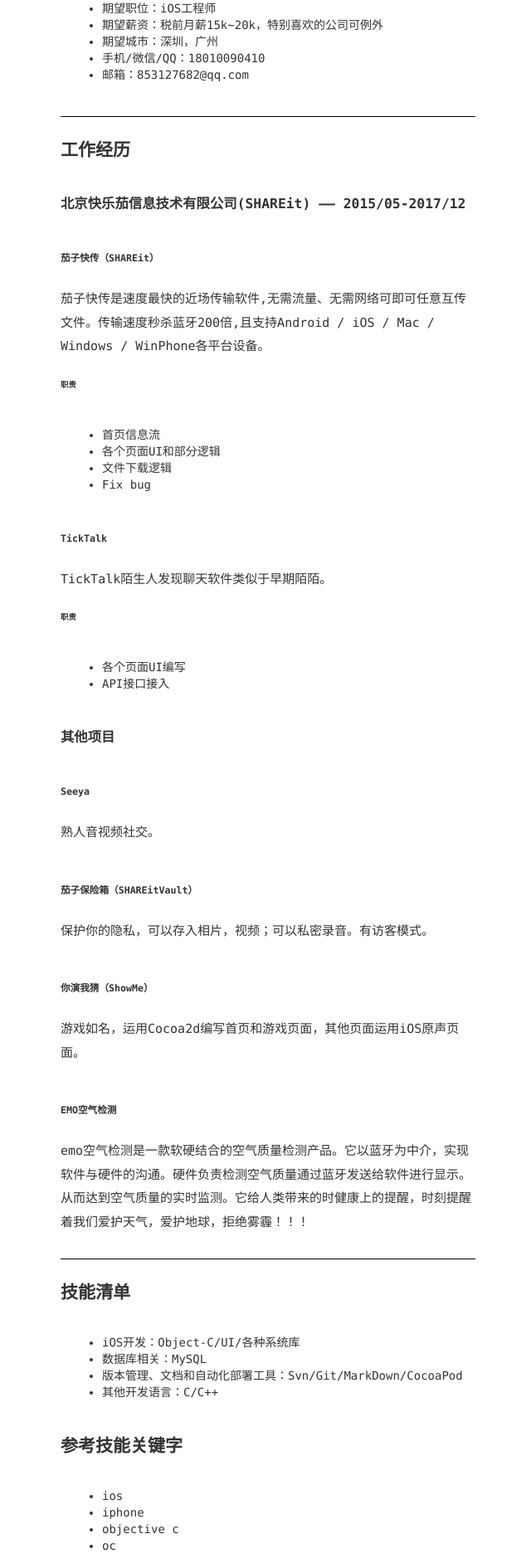
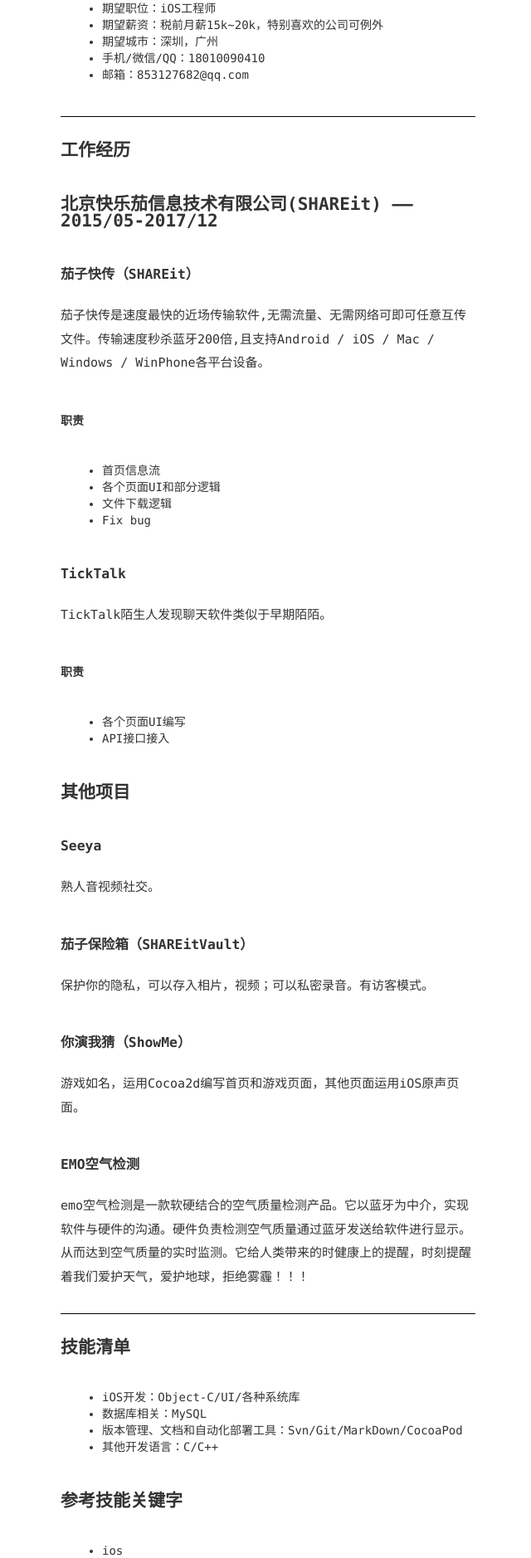
Before and after one commit to xxiAdolph/Adolph, a Jekyll site: the page built from about.md, in a window 1280 px wide. Shown: the part 601-2479 px from the top of the page at 83% size, without its empty margins (317-957 px from the left). Built offline with Jekyll 4.4.1, drawn with Linux system fonts in a browser that asks for light colours.

Commit message:
简历修改

```diff
--- a/about.md
+++ b/about.md
@@ -26,29 +26,29 @@
 ---
 
 # 工作经历
-### 北京快乐茄信息技术有限公司(SHAREit) —— 2015/05-2017/12
-##### 茄子快传（SHAREit）
+## 北京快乐茄信息技术有限公司(SHAREit) —— 2015/05-2017/12
+### 茄子快传（SHAREit）
 茄子快传是速度最快的近场传输软件,无需流量、无需网络可即可任意互传文件。传输速度秒杀蓝牙200倍,且支持Android / iOS / Mac / Windows / WinPhone各平台设备。
-###### 职责
+#### 职责
   - 首页信息流
   - 各个页面UI和部分逻辑
   - 文件下载逻辑
   - Fix bug
 
-##### TickTalk
+### TickTalk
 TickTalk陌生人发现聊天软件类似于早期陌陌。
-###### 职责
+#### 职责
   - 各个页面UI编写
   - API接口接入
 
-### 其他项目
-##### Seeya
+## 其他项目
+### Seeya
 熟人音视频社交。
-##### 茄子保险箱（SHAREitVault）
+### 茄子保险箱（SHAREitVault）
 保护你的隐私，可以存入相片，视频；可以私密录音。有访客模式。
-##### 你演我猜（ShowMe）
+### 你演我猜（ShowMe）
 游戏如名，运用Cocoa2d编写首页和游戏页面，其他页面运用iOS原声页面。
-##### EMO空气检测
+### EMO空气检测
 emo空气检测是一款软硬结合的空气质量检测产品。它以蓝牙为中介，实现软件与硬件的沟通。硬件负责检测空气质量通过蓝牙发送给软件进行显示。从而达到空气质量的实时监测。它给人类带来的时健康上的提醒，时刻提醒着我们爱护天气，爱护地球，拒绝雾霾！！！
 
 ----
```
